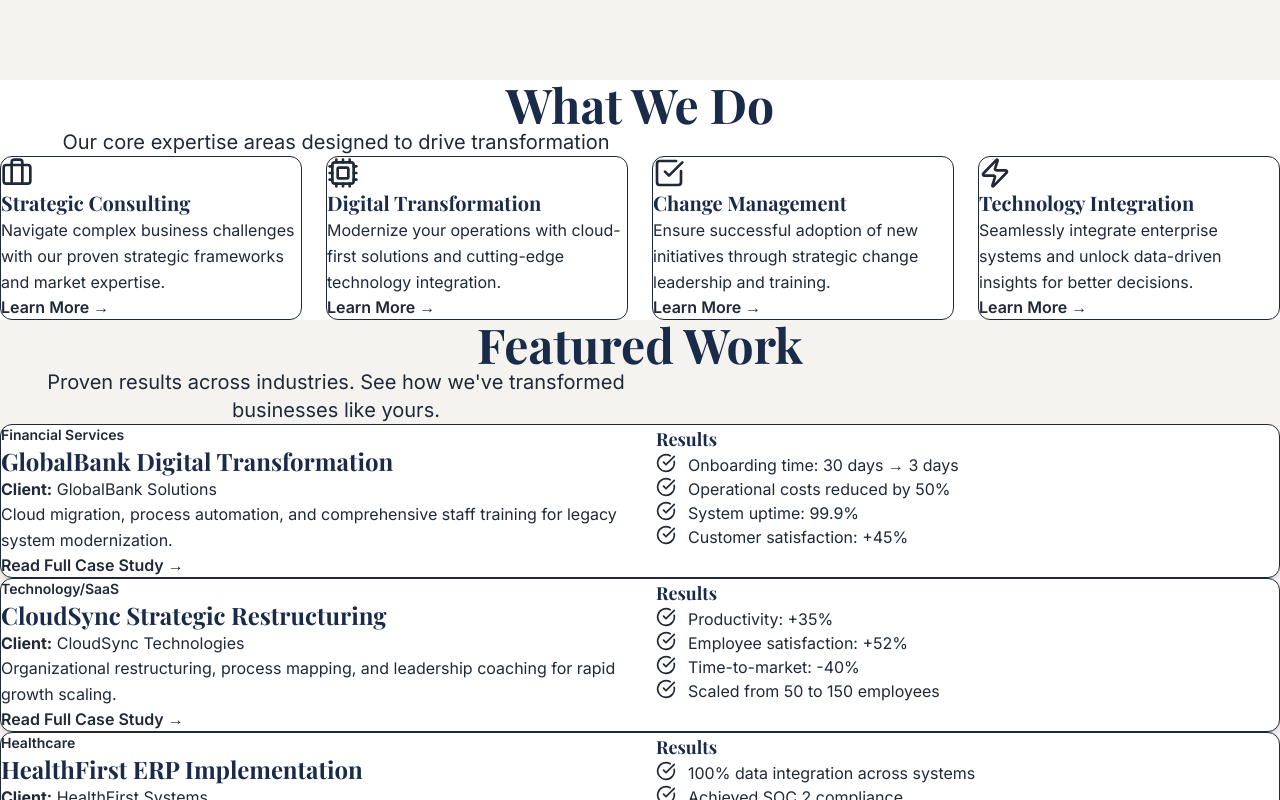
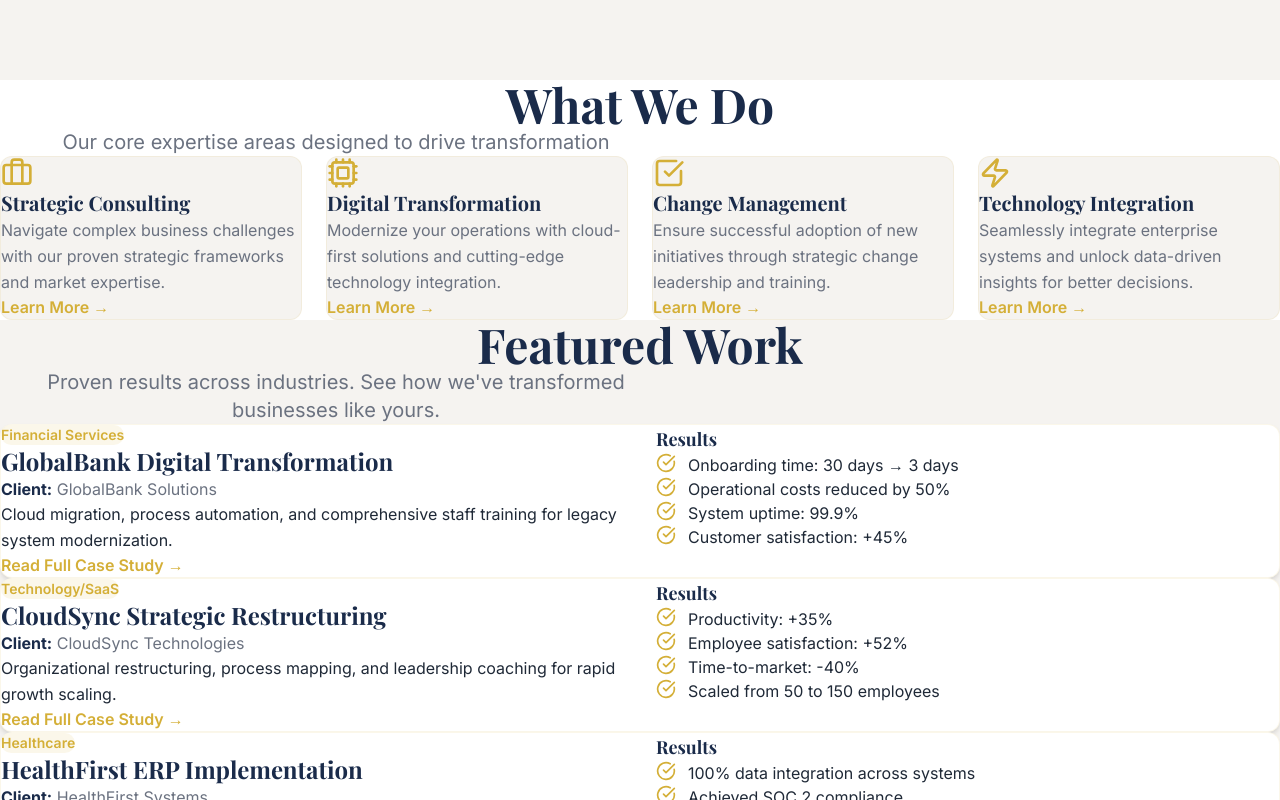
Before and after one commit to primyst/nexus, a Next.js app in the folder my-app/: page / in a window 1280 px wide. Shown: the part 720-1520 px from the top of the page. Built offline with nearby package versions, Linux system fonts and the light colour scheme.

Commit message:
Update globals.css

```diff
--- a/my-app/app/globals.css
+++ b/my-app/app/globals.css
@@ -1,6 +1,20 @@
 @import "tailwindcss";
 
 :root {
+  --color-gold: #D4AF37;
+  --color-navy: #1A2B4A;
+  --color-teal: #0D9488;
+  --color-cream: #F5F3F0;
+  --color-dark: #1F2937;
+  --color-light: #6B7280;
+  --color-white: #FFFFFF;
+
+  /* Fonts */
+  --font-sans: 'Inter', system-ui, sans-serif;
+  --font-serif: 'Playfair Display', serif;
+}
+
+@theme {
   --color-gold: #D4AF37;
   --color-navy: #1A2B4A;
   --color-teal: #0D9488;
@@ -21,15 +35,17 @@
 }
 
 body {
-  background-color: var(--color-cream);
-  color: var(--color-dark);
-  font-family: 'Inter', system-ui, sans-serif;
+  @apply bg-cream text-dark;
+  font-family: var(--font-sans);
 }
 
-h1, h2, h3, h4, h5, h6 {
-  font-family: 'Playfair Display', serif;
-  font-weight: 700;
-  color: var(--color-navy);
+h1,
+h2,
+h3,
+h4,
+h5,
+h6 {
+  @apply font-serif font-bold text-navy;
 }
 
 /* Animations */
@@ -63,14 +79,13 @@
 }
 
 ::-webkit-scrollbar-track {
-  background: var(--color-cream);
+  @apply bg-cream;
 }
 
 ::-webkit-scrollbar-thumb {
-  background: var(--color-gold);
-  border-radius: 5px;
+  @apply bg-gold rounded;
 }
 
 ::-webkit-scrollbar-thumb:hover {
-  background: var(--color-navy);
+  @apply bg-navy;
 }
```
